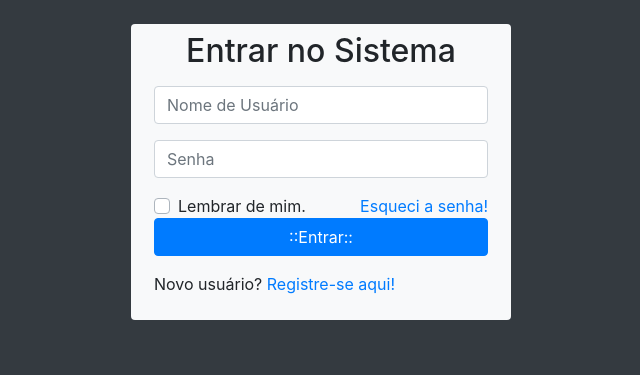
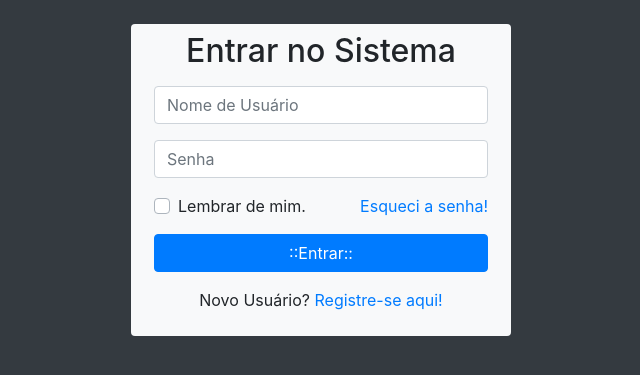
Before and after one commit to hostogio/login, a PHP site: page /login/ in a window 1280 px wide. Shown: the top 375 px of the page, without its empty margins (319-959 px from the left). Run offline with PHP 8.4, Linux system fonts and the light colour scheme.

Commit message:
Final de aula 30/09/2019

```diff
--- a/index.php
+++ b/index.php
@@ -1,11 +1,8 @@
 <!doctype html>
-<html lang="pt-br">
-<!--
-     para acessar o projeto, habilite o Apache no XAMPP
-     abra a URl http://localhost/login/ no navegador
--->
-
-
+<html lang="en">
+<!-- Para acessar o projeto, habolite o apachye no XAMMP
+      Abra a URL http://localhost/login/ no navegador
+!-->
 
 <head>
     <!-- Required meta tags -->
@@ -17,9 +14,10 @@
 
     <title>Sistema de Login</title>
     <style>
-      #alerta, #caixaSenha, #caixaRegistro{
+        #alerta,
+        #caixaSenha,
+        #caixaRegistrado {
             display: none;
-
         }
     </style>
 </head>
@@ -31,7 +29,7 @@
             <div class="col-lg-4 offset-lg-4" id="alerta">
                 <div class="alert alert-success text-center">
                     <strong class="resultado">
-                        Alo Ha tchurmaáaaaaaaaaaaaaa!
+                        Alo Há Tchurmááááááááááááááááá!
                     </strong>
                 </div>
             </div>
@@ -43,18 +41,18 @@
                     Entrar no Sistema
                 </h2>
                 <form action="#" method="post" class="p-2" id="formLogin">
+
                     <div class="form-group">
                         <input type="text" name="nomeUsuario" id="nomeUsuario" placeholder="Nome de Usuário" class="form-control">
+                    </div>
 
-                    </div>
                     <div class="form-group">
                         <input type="password" name="senhaUsuario" id="senhaUsuario" placeholder="Senha" class="form-control">
+                    </div>
 
-                    </div>
+                    <div class="form-group">
                         <div class="custom-control custom-checkbox">
-
                             <input type="checkbox" name="lembrar" id="lembrar" class="custom-control-input">
-
                             <label for="lembrar" class="custom-control-label">
                                 Lembrar de mim.
                             </label>
@@ -62,30 +60,33 @@
                             <a href="#" class="float-right" id="btnEsqueci">
                                 Esqueci a senha!
                             </a>
+
                         </div>
+                    </div>
+
                     <div class="form-group">
                         <input type="submit" value="::Entrar::" name="btnEntrar" id="btnEntrar" class="btn btn-primary btn-block">
+                    </div>
 
-                    </div>
                     <div class="form-group">
-                        <p>
-                            Novo usuário? <a href="#" id="btnRegistrar">
+                        <p class="text-center">
+                            Novo Usuário? <a href="#" id="btnRegistrarNovo">
                                 Registre-se aqui!
                             </a>
                         </p>
+                    </div>
 
-                    </div>
                 </form>
             </div>
         </section>
+        <!-- Final da Seção de Login -->
 
-        <!--Final da Seção de login -->
 
-        <!-- Formulário de Recuperação de senha -->
+        <!-- Fomulário de Recuperação de Senha -->
         <section class="row mt-5">
             <div class="col-lg-4 offset-lg-4 bg-light rounded" id="caixaSenha">
-                <h2>
-                    Gerar Nova Senha
+                <h2 class="text-center mt-2">
+                    Gerar nova Senha
                 </h2>
                 <form action="#" method="post" id="formSenha" class="p-2">
                     <div class="form-group">
@@ -93,40 +94,38 @@
                             Para gerar uma nova senha, digite seu e-mail. Clique no link gerado
                         </small>
                     </div>
+
                     <div class="form-group">
-                        <input type="email" name="emailGerarSenha" id="emailGerarSenha" class="form-control" placeholder="Email de recuperaçao de senha">
+                        <input type="email" name="emailGerarSenha" id="emailGerarSenha" class="form-control" placeholder="Email de recuperação de senha">
+                    </div>
 
-                    </div>
                     <div class="form-group">
-                        <input type="submit" value="::Gerar::" name="btnGerar" id="btnGerar" class="btn btn-primary btn-block" placeholder="Email de recuperaçao de senha">
+                        <input type="submit" value="::Gerar::" name="btnGerar" id="btnGerar" class="btn btn-primary btn-block">
 
                         <div class="form-group">
                             <p class="text-center">
                                 Já registrado?
-                                <a href="#" id="btnjaRegistrado">
+                                <a href="#" id="btnJaRegistrado">
                                     Entrar por aqui.
                                 </a>
-                            </p>
+                            </P>
                         </div>
                 </form>
             </div>
         </section>
+        <!-- Fim da seção de Recuperação de senha -->
 
-        <!-- Fim da seçao de recuperaçao de senha-->
-
-        <!-- Inicio do formuláriode cadastro de novos usuários -->
-
+        <!-- Início do Formulário de novos usuários -->
         <section class="row mt-5">
-            <div class="col-lg-4 offset-lg-4 bg-light rounded" id="caixaRegistro">
-                <h2 class="text=center mt-2">Registrar-se aqui</h2>
+            <div class="col-lg-4 offset-lg-4 bg-light rounded" id="caixaRegistrado">
+                <h2 class="text-center mt-2">Registre-se aqui</h2>
                 <form action="#" method="post" class="p-2" id="formRegistro">
-
                     <div class="form-group">
-                        <input type="text" name="nomeCompleto" id="nomeCompleto" class="form-control" placeholder="Nome Completo">
+                        <input type="text" name="nomeCompleto" id="nomeCompleto" class="form-control" placeholder="Nome completo">
                     </div>
 
                     <div class="form-group">
-                        <input type="text" name="nomeUsuario" id="nomeUsuario" class="form-control" placeholder="Nome de usuário">
+                        <input type="text" name="nomeUsuario" id="nomeUsuario" class="form-control" placeholder="Nome de Usuário">
                     </div>
 
                     <div class="form-group">
@@ -145,37 +144,29 @@
                         <div class="custom-control custom-checkbox">
                             <input type="checkbox" name="concordar" id="concordar" class="custom-control-input">
                             <label for="concordar" class="custom-control-label">
-                                Eu concordo com <a href="#">os termos e condições. </a>
+                                Eu concordor com <a href="#">os termos e condições. </a>
                             </label>
+                        </div>
                     </div>
 
                     <div class="form-group">
-                            <input type="submit" value="::Registrar::" name="btnRegistrar" id="btnregistrar" class="btn btn-primary btn-block">
+                        <input type="submit" value="::Registrar::" name="btnRegistrar" id="btnregistar" class="btn btn-primary btn-block">
                     </div>
 
                     <div class="form-group">
                         <p class="text-center">
-                            Novo usuário?
-                            <a href="#" id="btnRegistrarNovo">
-                            Registre-se aqui!
+                            Já registrado?<a href="#" id="btnRegistrarNovo">
+                                Registre-se aqui
                             </a>
                         </p>
                     </div>
 
                 </form>
+            </div>
+        </section>
+        <!--Final do formulário de cadastro de novos usuários  -->
+    </main>
 
-
-            </div>
-
-
-        </section>
-
-
-
-
-        <!-- final do formulário de cadastro de novos usuários-->
-
-    </main>
     <!-- Optional JavaScript -->
     <!-- jQuery first, then Popper.js, then Bootstrap JS -->
     <script src="https://code.jquery.com/jquery-3.3.1.slim.min.js" integrity="sha384-q8i/X+965DzO0rT7abK41JStQIAqVgRVzpbzo5smXKp4YfRvH+8abtTE1Pi6jizo" crossorigin="anonymous"></script>
@@ -184,6 +175,17 @@
 
     <script>
         //Código jQuery para mostrar e ocultar os formulários
+        $(function() {
+            $("#btnEsqueci").click(function() {
+                $("#caixaLogin").hide(); //ocultar
+                $("#caixaSenha").show(); //mostrar
+            });
+            $("#btnRegistrarNovo").click(function() {
+                $("#caixaLogin").hide(); //ocultar
+                $("#caixaRegistrado").show(); //mostrar
+            });
+
+        });
     </script>
 </body>
 
```
Lines whose indentation alone changed are shown as unchanged.
